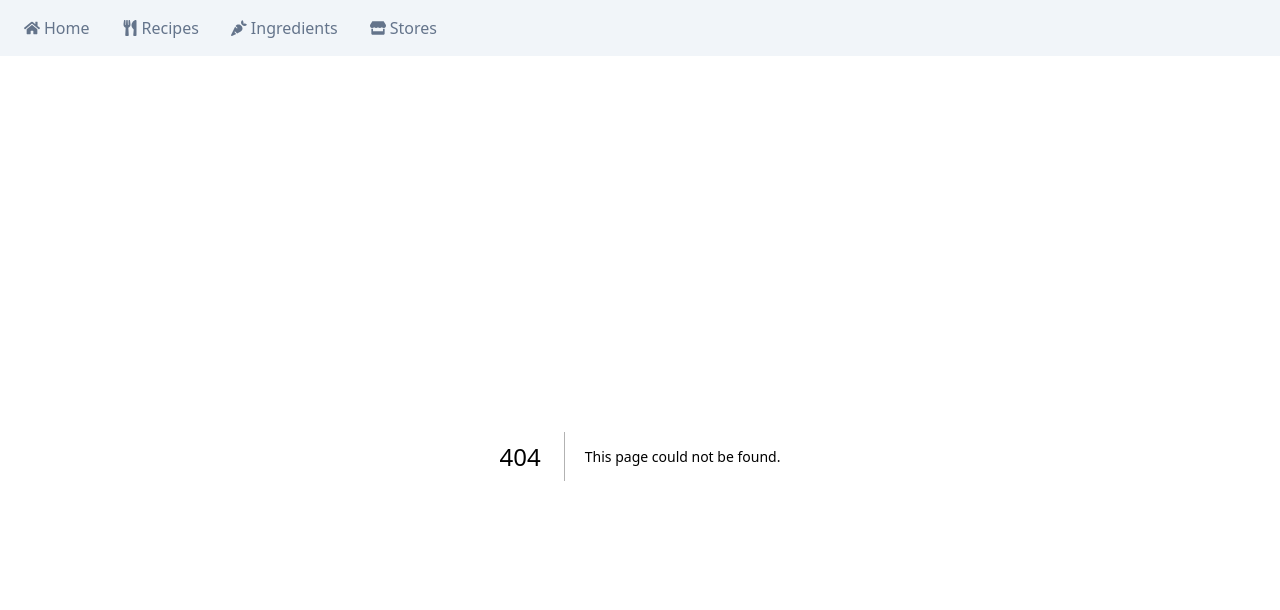
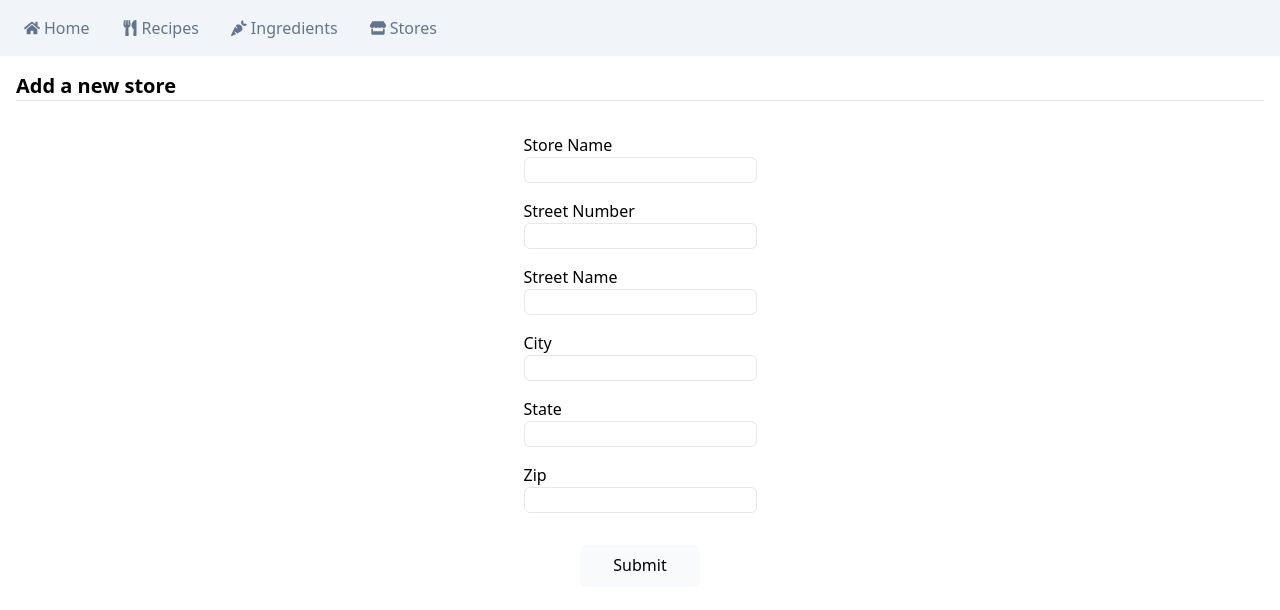
Before and after one commit to yburshe/ez-meal-prep, a Next.js app: page /stores/create in a window 1280 px wide. Before the commit this address had no page. Shown: the top 610 px of the page. Built offline with nearby package versions, Linux system fonts and the light colour scheme.

Commit message:
Add crud for stores

```diff
--- /dev/null
+++ b/app/actions/createStore.tsx
@@ -0,0 +1,22 @@
+import { db } from "@/db/drizzle";
+import { store } from "@/db/schema";
+
+export async function createStore(formData: FormData) {
+    "use server";
+
+    const store_name = formData.get("store_name") as string;
+    const street_number = Number(formData.get("street_number"));
+    const street_name = formData.get("street_name") as string;
+    const city = formData.get("city") as string;
+    const state = formData.get("state") as string;
+    const zip = formData.get("zip") as string;
+
+    await db.insert(store).values({
+      store_name,
+      street_number,
+      street_name,
+      city,
+      state,
+      zip,
+    });
+  }
--- /dev/null
+++ b/app/actions/editStore.tsx
@@ -0,0 +1,23 @@
+"use server";
+import { db } from "@/db/drizzle";
+import { store } from "@/db/schema";
+
+export async function editStore(formData: FormData) {
+
+
+    const store_name = formData.get("store_name") as string;
+    const street_number = Number(formData.get("street_number"));
+    const street_name = formData.get("street_name") as string;
+    const city = formData.get("city") as string;
+    const state = formData.get("state") as string;
+    const zip = formData.get("zip") as string;
+
+    await db.update(store).set({
+      store_name,
+      street_number,
+      street_name,
+      city,
+      state,
+      zip,
+    });
+  }
--- /dev/null
+++ b/app/stores/create/page.tsx
@@ -0,0 +1,53 @@
+import { createStore } from "@/app/actions/createStore";
+
+export default function CreateStore() {
+  return (
+    <div className="p-4">
+      <h1 className="border-b font-semibold text-xl mb-8">Add a new store</h1>
+      <form className="flex flex-col gap-4 items-center" action={createStore}>
+        <label className="block">
+          Store Name
+          <input
+            className="block border rounded-md"
+            type="text"
+            name="store_name"
+          />
+        </label>
+        <label>
+          Street Number
+          <input
+            className="block border rounded-md"
+            type="number"
+            name="street_number"
+          />
+        </label>
+        <label>
+          Street Name
+          <input
+            className="block border rounded-md"
+            type="text"
+            name="street_name"
+          />
+        </label>
+        <label>
+          City
+          <input className="block border rounded-md" type="text" name="city" />
+        </label>
+        <label>
+          State
+          <input className="block border rounded-md" type="text" name="state" />
+        </label>
+        <label>
+          Zip
+          <input className="block border rounded-md" type="text" name="zip" />
+        </label>
+        <button
+          className="bg-slate-50 hover:bg-slate-100 px-8 py-2 rounded-md shadow-sm mt-4"
+          type="submit"
+        >
+          Submit
+        </button>
+      </form>
+    </div>
+  );
+}
--- /dev/null
+++ b/app/stores/edit/[id]/page.tsx
@@ -0,0 +1,86 @@
+// 'use client'
+import { editStore } from "@/app/actions/editStore";
+import { db } from "@/db/drizzle";
+import { store } from "@/db/schema";
+import { eq } from "drizzle-orm";
+
+export default async function EditStore({
+  params,
+}: {
+  params: { id: number };
+}) {
+
+  const storeInfo = await db
+    .select()
+    .from(store)
+    .where(eq(store.store_id, params.id));
+
+  return (
+    <div className="p-4">
+      <h1 className="border-b font-semibold text-xl mb-8">Edit Store</h1>
+      <form className="flex flex-col gap-4 items-center" action={editStore}>
+      <input hidden name="store_id" defaultValue={storeInfo[0].store_id} />
+      <label className="block">
+        Store Name
+        <input
+        className="block border rounded-md"
+        type="text"
+        name="store_name"
+        defaultValue={storeInfo[0].store_name}
+        />
+      </label>
+      <label>
+        Street Number
+        <input
+        className="block border rounded-md"
+        type="number"
+        name="street_number"
+        defaultValue={storeInfo[0].street_number}
+        />
+      </label>
+      <label>
+        Street Name
+        <input
+        className="block border rounded-md"
+        type="text"
+        name="street_name"
+        defaultValue={storeInfo[0].street_name}
+        />
+      </label>
+      <label>
+        City
+        <input
+        className="block border rounded-md"
+        type="text"
+        name="city"
+        defaultValue={storeInfo[0].city}
+        />
+      </label>
+      <label>
+        State
+        <input
+        className="block border rounded-md"
+        type="text"
+        name="state"
+        defaultValue={storeInfo[0].state}
+        />
+      </label>
+      <label>
+        Zip
+        <input
+        className="block border rounded-md"
+        type="text"
+        name="zip"
+        defaultValue={storeInfo[0].zip}
+        />
+      </label>
+      <button
+        className="bg-slate-50 hover:bg-slate-100 px-8 py-2 rounded-md shadow-sm mt-4"
+        type="submit"
+      >
+        Submit
+      </button>
+      </form>
+    </div>
+  );
+}
--- /dev/null
+++ b/app/stores/loading.tsx
@@ -0,0 +1,7 @@
+export default function Loading() {
+    return (
+        <div>
+            Loading...
+        </div>
+    )
+}
--- /dev/null
+++ b/app/stores/page.tsx
@@ -0,0 +1,37 @@
+import { db } from "@/db/drizzle";
+import { store } from "@/db/schema";
+import Link from "next/link";
+import { FaPlus } from "react-icons/fa";
+
+export default async function Stores() {
+  const stores = await db.select().from(store);
+  return (
+    <div className="p-4">
+      <h1 className="font-semibold text-xl border-b mb-8">Stores</h1>
+      <div className="">
+        <div className="grid grid-cols-2 gap-4">
+          {stores.map((store) => (
+            <div
+              className="border rounded-md p-4 flex flex-col"
+              key={store.store_id}
+            >
+              <h2 className="font-medium text-lg">{store.store_name}</h2>
+              <p>
+                {store.street_number} {store.street_name}
+              </p>
+              <p>
+                {store.city}, {store.state} {store.zip}
+              </p>
+            </div>
+          ))}
+        </div>
+      </div>
+      <Link
+        className="absolute bottom-10 right-10 rounded-full border p-6 shadow-md bg-slate-50"
+        href="/stores/create"
+      >
+        <FaPlus />
+      </Link>
+    </div>
+  );
+}
```
